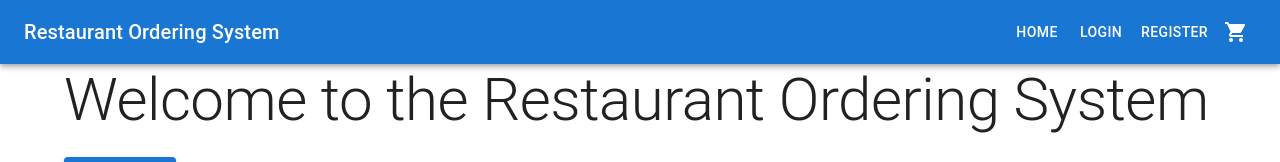
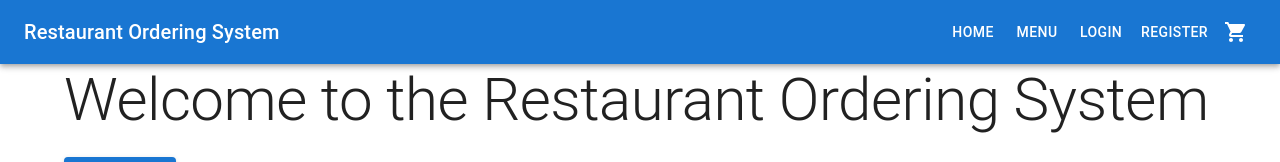
Before and after one commit to edwardgaston/Comp3006-Mern-Full-Stack, a React (Create React App) app in the folder frontend/: page / in a window 1280 px wide. Shown: the top 162 px of the page. Built offline with nearby package versions, Linux system fonts and the light colour scheme.

Commit message:
Updated nav bar to include menu tab

```diff
--- a/frontend/src/App.js
+++ b/frontend/src/App.js
@@ -30,6 +30,9 @@ function App() {
             <Button color="inherit" component={Link} to="/">
               Home
             </Button>
+            <Button color="inherit" component={Link} to="/menu">
+              Menu
+            </Button> {/* Add Menu button */}
             {!user && (
               <>
                 <Button color="inherit" component={Link} to="/login">
```
